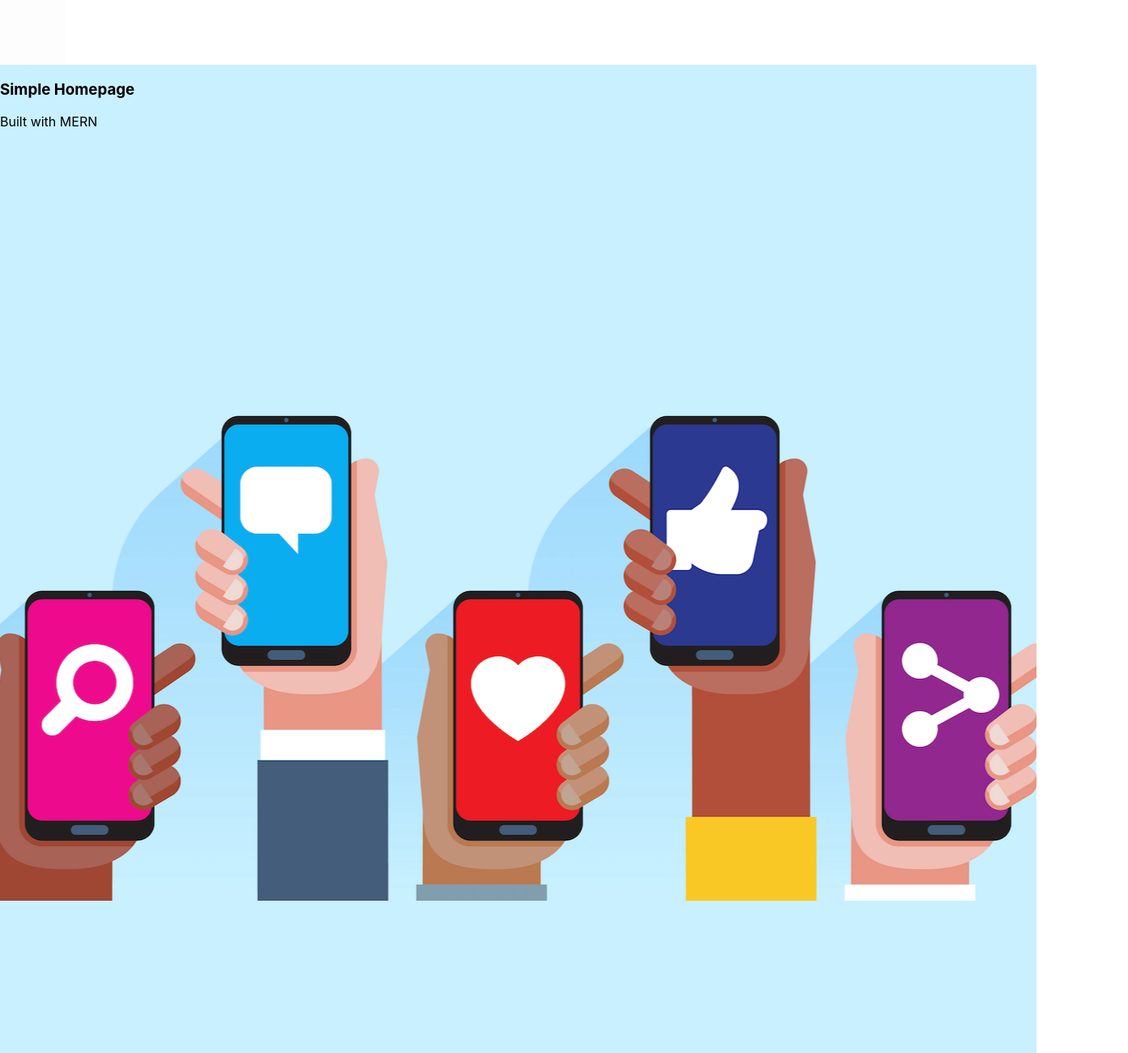
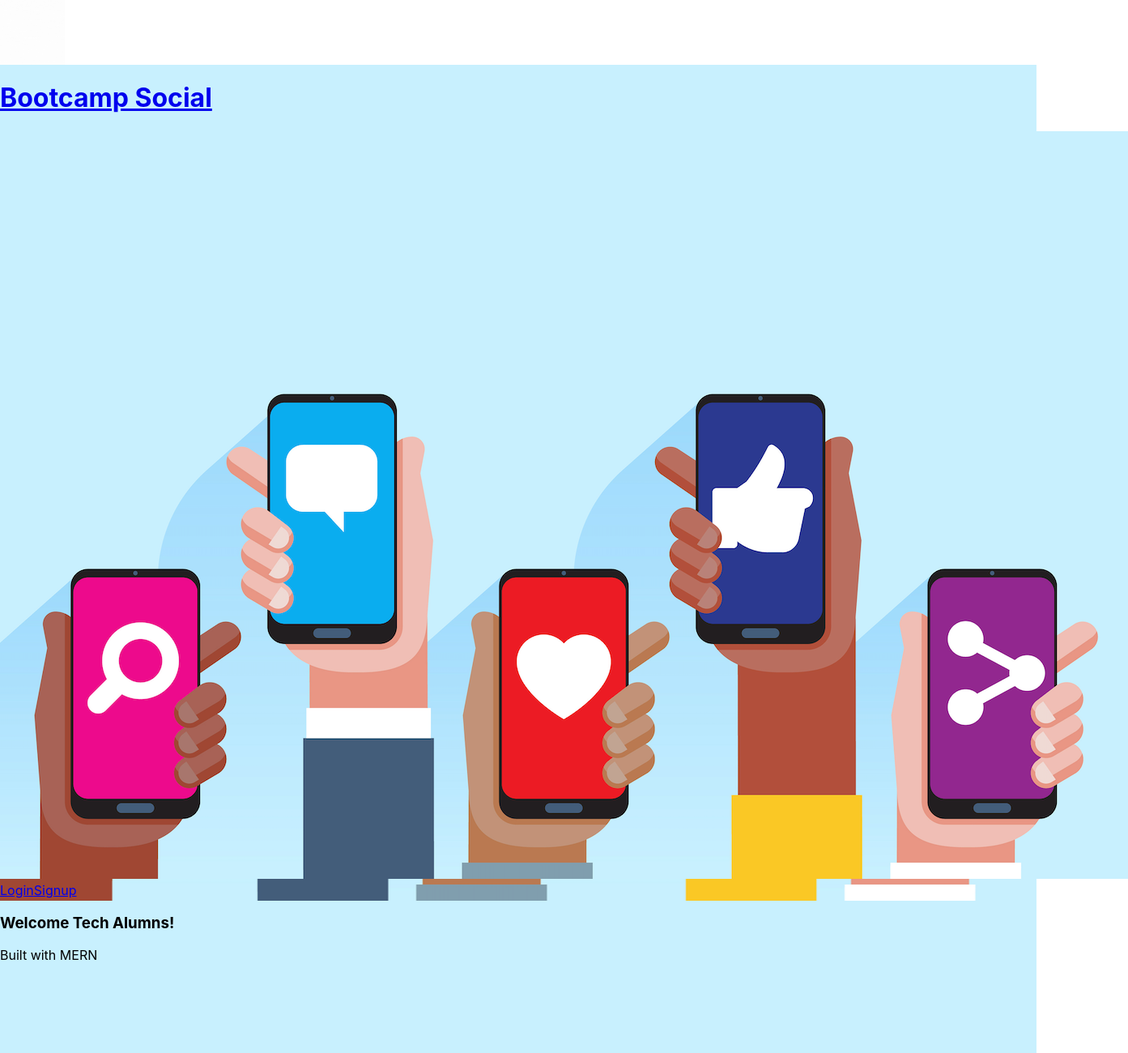
Before and after one commit to ishelly1997/bootcamp-social, a React (Create React App) app in the folder client/: page / in a window 1280 px wide. Shown: the whole page at 81% size, 1393 px wide, since content can reach past the window. Built offline with nearby package versions, Linux system fonts and the light colour scheme.

Commit message:
working version with login

```diff
--- a/client/src/pages/Homepage.js
+++ b/client/src/pages/Homepage.js
@@ -1,5 +1,7 @@
 
 import React from 'react';
+
+import Header from '../components/Header'
 
 const Home = () => {
 
@@ -8,7 +10,10 @@
   // }
   return (
     <div>
-      <h3>Simple Homepage</h3>
+      <Header></Header>
+      <h3>Welcome Tech Alumns!</h3>
+
+
 
     </div>
   );
```
Also changed, not shown: client/src/App.js (+7 -0 lines), client/src/components/Navigation/nav.js (+25 -0 lines).
